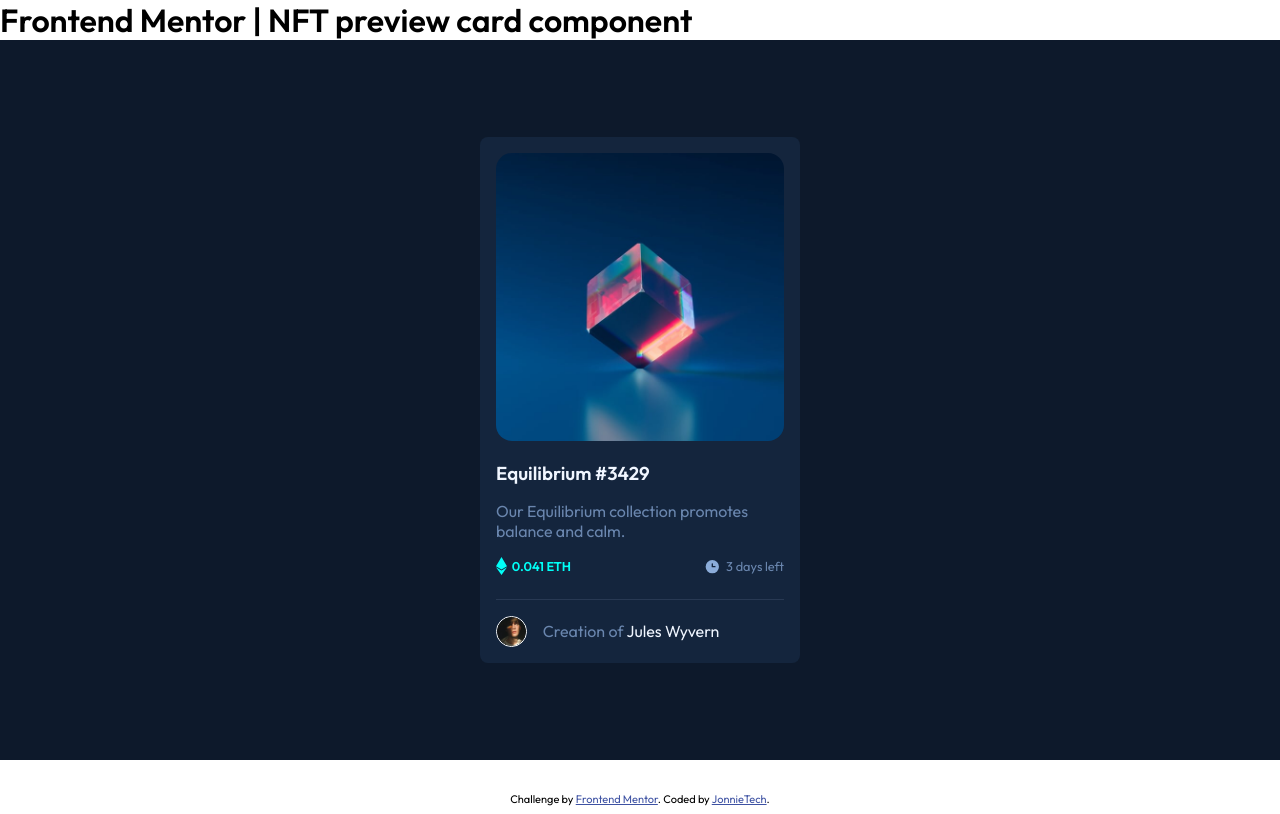
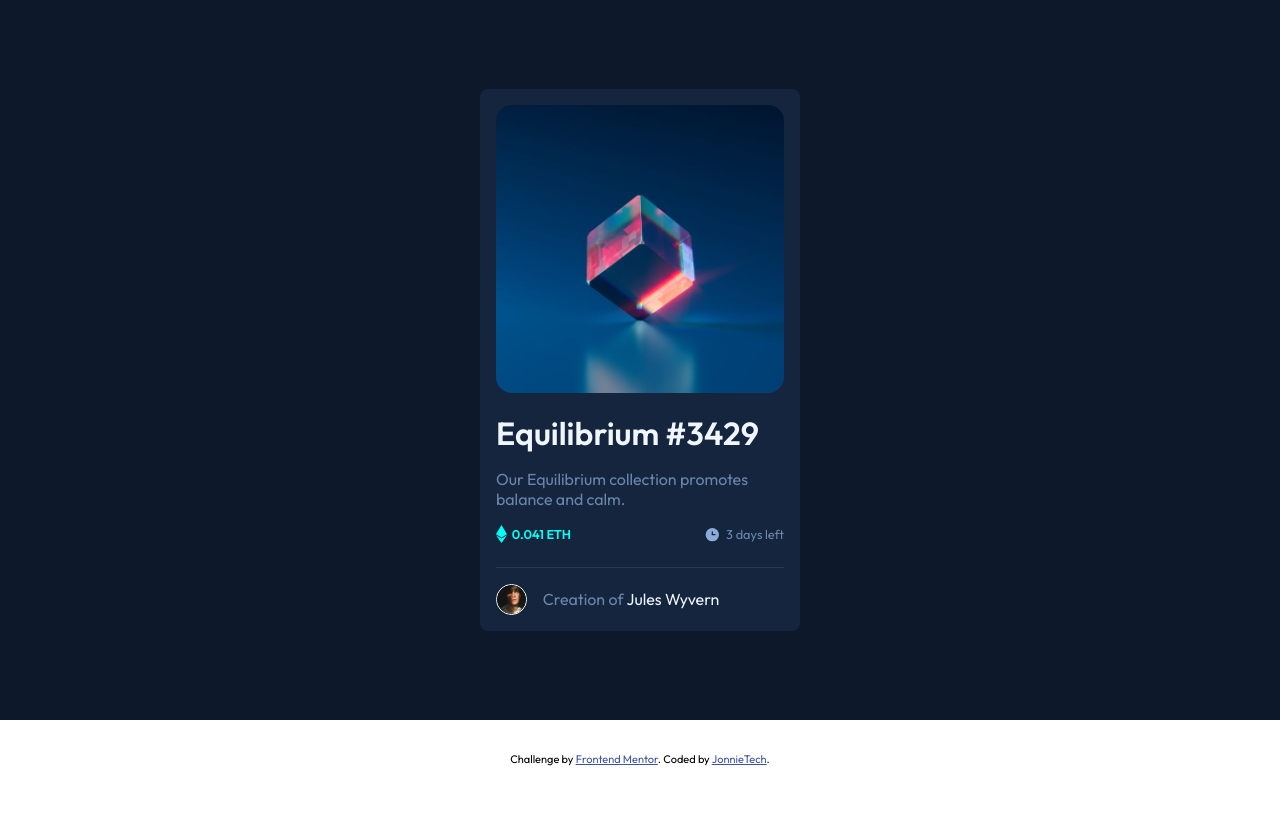
Before and after one commit to Jonnie-Dev/nft-preview-card, a plain HTML site: page index.html in a window 1280 px wide. Drawn offline with Linux system fonts and the light colour scheme.

Commit message:
landmark optimization (H1 added)

```diff
--- a/index.html
+++ b/index.html
@@ -10,7 +10,6 @@
     <link rel="stylesheet" href="./style.css">
 </head>
 <body>
-    <h1>Frontend Mentor | NFT preview card component</h1>
     <main class="main-nft">
         <div class="nft-card">
             <div class="nft-details">
@@ -21,7 +20,7 @@
                     </div>
                 </div>
                 <div class="nft-info-time">
-                    <h3 class="nft-name">Equilibrium #3429</h3>
+                    <h1 class="nft-name">Equilibrium #3429</h3>
                     <p class="nft-info">
                         Our Equilibrium collection promotes balance and calm.
                     </p>
```
